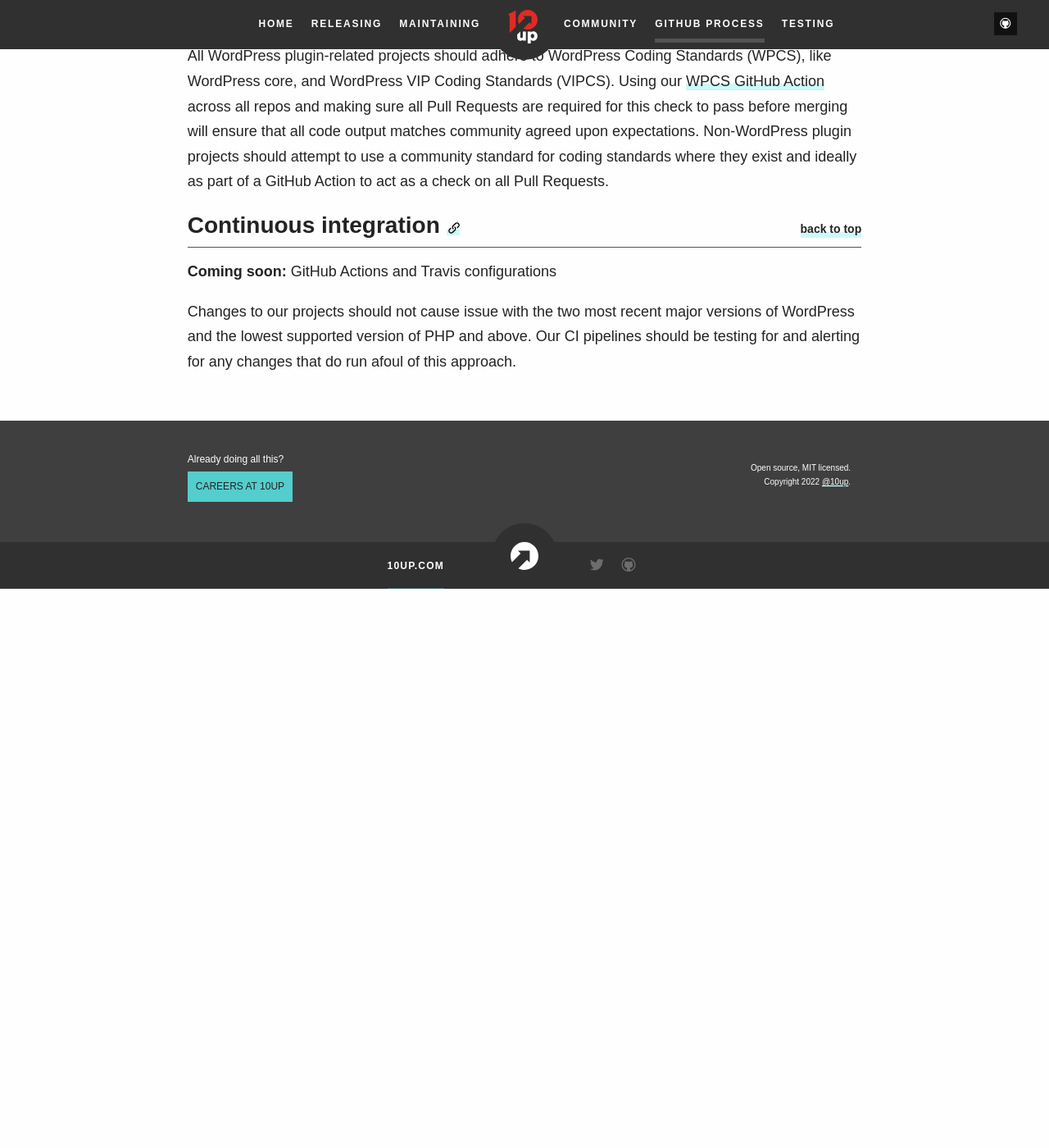
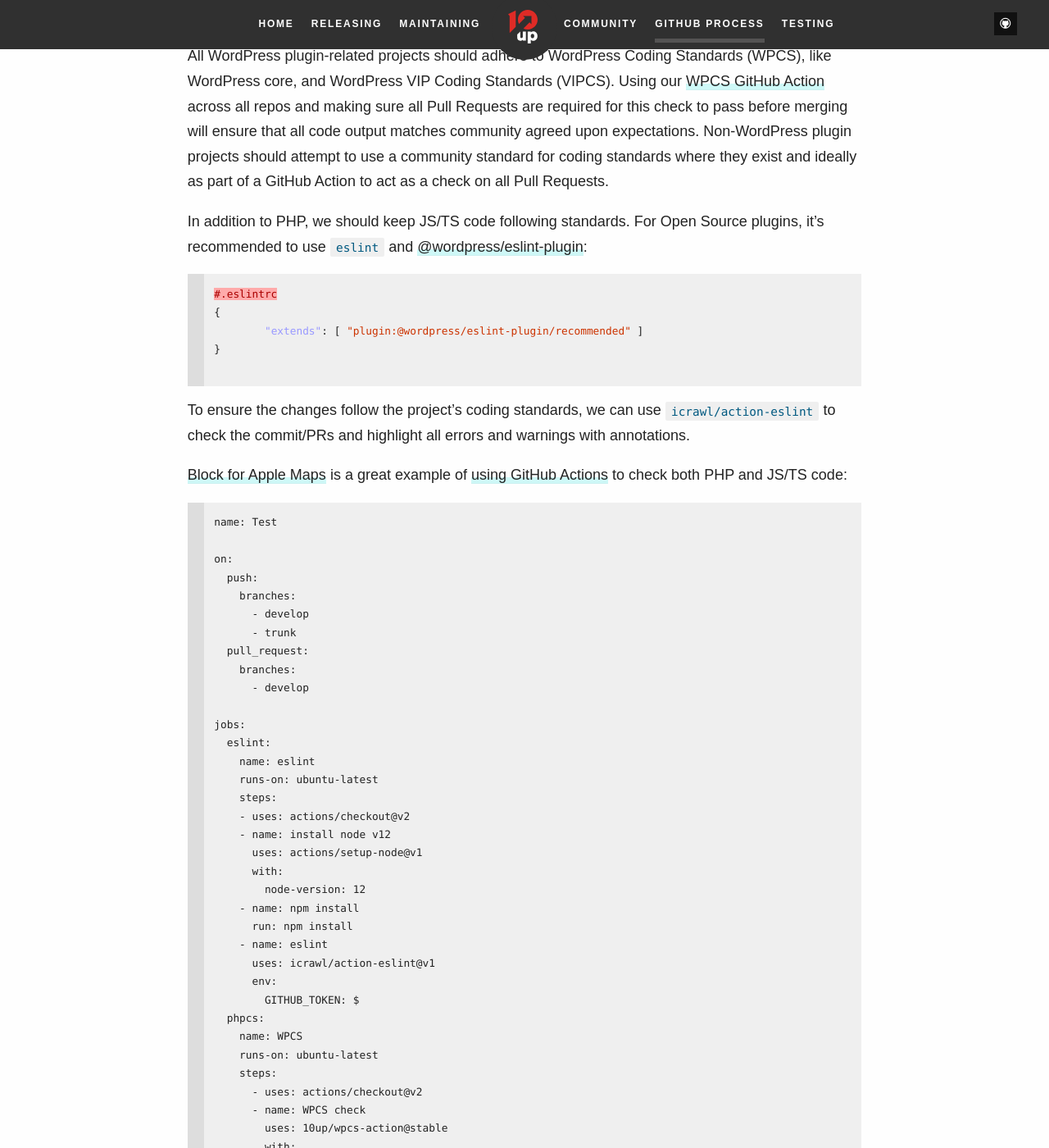
Before and after one commit to 10up/Open-Source-Best-Practices, a Jekyll site: the page built from github-process.md, in a window 1280 px wide and 1400 px high, scrolled down 8176 px. Shown: the whole window at 82% size. Built offline with Jekyll 4.4.1, drawn with Linux system fonts in a browser that asks for light colours; some web fonts are replaced; before the commit the page ends 8894 px from its top, so only the background shows below that.

Commit message:
add: linting examples

````diff
--- a/_includes/markdown/GitHub-Process.md
+++ b/_includes/markdown/GitHub-Process.md
@@ -154,6 +154,59 @@ All repositories will leverage GitHub's built-in [security fixes feature](https:
 
 All WordPress plugin-related projects should adhere to WordPress Coding Standards (WPCS), like WordPress core, and WordPress VIP Coding Standards (VIPCS).  Using our [WPCS GitHub Action](https://github.com/10up/wpcs-action) across all repos and making sure all Pull Requests are required for this check to pass before merging will ensure that all code output matches community agreed upon expectations.  Non-WordPress plugin projects should attempt to use a community standard for coding standards where they exist and ideally as part of a GitHub Action to act as a check on all Pull Requests.
 
+In addition to PHP, we should keep JS/TS code following standards. For Open Source plugins, it's recommended to use `eslint` and [@wordpress/eslint-plugin](https://www.npmjs.com/package/@wordpress/eslint-plugin):
+
+```json
+#.eslintrc
+{
+	"extends": [ "plugin:@wordpress/eslint-plugin/recommended" ]
+}
+
+```
+
+To ensure the changes follow the project's coding standards, we can use `icrawl/action-eslint` to check the commit/PRs and highlight all errors and warnings with annotations.
+
+[Block for Apple Maps](https://wordpress.org/plugins/maps-block-apple/) is a great example of [using GitHub Actions](https://github.com/10up/maps-block-apple/blob/develop/.github/workflows/test.yml) to check both PHP and JS/TS code:
+
+```
+name: Test
+
+on:
+  push:
+    branches:
+      - develop
+      - trunk
+  pull_request:
+    branches:
+      - develop
+
+jobs:
+  eslint:
+    name: eslint
+    runs-on: ubuntu-latest
+    steps:
+    - uses: actions/checkout@v2
+    - name: install node v12
+      uses: actions/setup-node@v1
+      with:
+        node-version: 12
+    - name: npm install
+      run: npm install
+    - name: eslint
+      uses: icrawl/action-eslint@v1
+      env:
+        GITHUB_TOKEN: ${{ secrets.GITHUB_TOKEN }}
+  phpcs:
+    name: WPCS
+    runs-on: ubuntu-latest
+    steps:
+      - uses: actions/checkout@v2
+      - name: WPCS check
+        uses: 10up/wpcs-action@stable
+        with:
+          use_local_config: true
+```
+
 <h2 id="continuous-integration" class="anchor-heading">Continuous integration {% include Util/link_anchor anchor="continuous-integration" %} {% include Util/top %}</h2>
 
 *Coming soon:* GitHub Actions and Travis configurations
````
